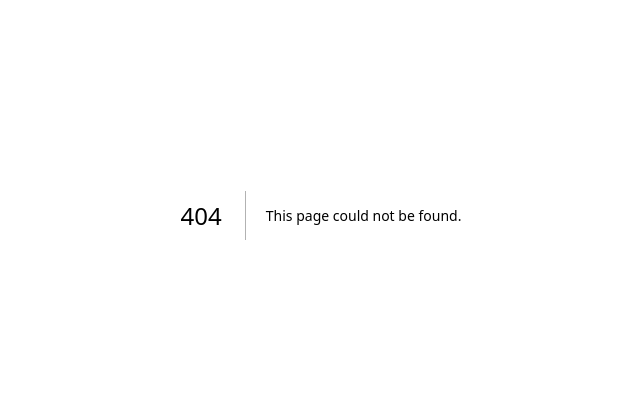
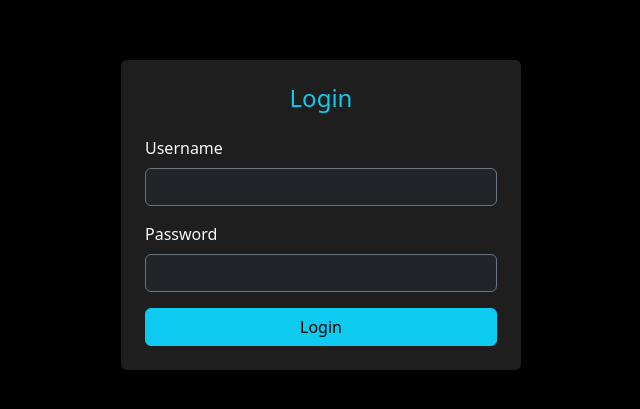
Before and after one commit to krunal7043/hiring-email-sender-k, a Next.js app: page /login in a window 1280 px wide. Before the commit this address had no page. Shown: the part 185-594 px from the top of the page, without its empty margins (319-959 px from the left). Built offline with nearby package versions, Linux system fonts and the light colour scheme.

Commit message:
add authentication

```diff
--- /dev/null
+++ b/src/app/api/login/route.js
@@ -0,0 +1,28 @@
+    import { NextResponse } from "next/server";
+    import jwt from "jsonwebtoken";
+
+    const SECRET_KEY = "nashjkahjhasjdjasjdahsjdhas";
+
+    export async function POST(req) {
+    const { username, password } = await req.json();
+
+    if (username === "hiring" && password === "Krunal1020") {
+        const token = jwt.sign({ username }, "nashjkahjhasjdjasjdahsjdhas", {
+        expiresIn: "1h",
+        });
+
+        const response = NextResponse.json({ success: true });
+
+        response.cookies.set({
+        name: "token",
+        value: token,
+        httpOnly: true,
+        maxAge: 60 * 60,
+        path: "/",
+        });
+
+        return response;
+    }
+
+    return NextResponse.json({ error: "Invalid credentials" }, { status: 401 });
+    }
--- /dev/null
+++ b/src/app/api/logout/route.js
@@ -0,0 +1,14 @@
+import { NextResponse } from "next/server";
+
+export async function GET() {
+  const response = NextResponse.json({ success: true });
+
+  response.cookies.set({
+    name: "token",
+    value: "",
+    maxAge: 0,
+    path: "/",
+  });
+
+  return response;
+}
--- /dev/null
+++ b/src/app/login/page.jsx
@@ -0,0 +1,71 @@
+"use client";
+import { useState } from "react";
+import { useRouter } from "next/navigation";
+
+export default function LoginPage() {
+  const [username, setUsername] = useState("");
+  const [password, setPassword] = useState("");
+  const router = useRouter();
+
+  const handleSubmit = async (e) => {
+    e.preventDefault();
+    const res = await fetch("/api/login", {
+      method: "POST",
+      body: JSON.stringify({ username, password }),
+    });
+
+    if (res.ok) {
+      router.push("/mail");
+    } else {
+      alert("Invalid credentials");
+    }
+  };
+
+  return (
+    <div
+      className="d-flex justify-content-center align-items-center min-vh-100"
+      style={{ backgroundColor: "#000" }}
+    >
+      <div
+        className="p-4 rounded w-100 text-light"
+        style={{
+          backgroundColor: "#1e1e1e",
+          maxWidth: "400px",
+          boxShadow: "0 10px 25px rgba(0, 0, 0, 0.5)",
+        }}
+      >
+        <h4 className="text-center mb-4 text-info">Login</h4>
+
+        <form onSubmit={handleSubmit}>
+          <div className="mb-3">
+            <label className="form-label text-light">Username</label>
+            <input
+              type="password"
+              className="form-control bg-dark text-white border-secondary"
+              value={username}
+              onChange={(e) => setUsername(e.target.value)}
+              placeholder="Enter username"
+              required
+            />
+          </div>
+
+          <div className="mb-3">
+            <label className="form-label text-light">Password</label>
+            <input
+              type="password"
+              className="form-control bg-dark text-white border-secondary"
+              value={password}
+              onChange={(e) => setPassword(e.target.value)}
+              placeholder="Enter password"
+              required
+            />
+          </div>
+
+          <button type="submit" className="btn btn-info w-100">
+            Login
+          </button>
+        </form>
+      </div>
+    </div>
+  );
+}
```
Also changed, not shown: src/app/log/page.jsx (+30 -4 lines), src/app/mail/page.jsx (+29 -1 lines), src/middleware.js (added, +23 -0 lines).
